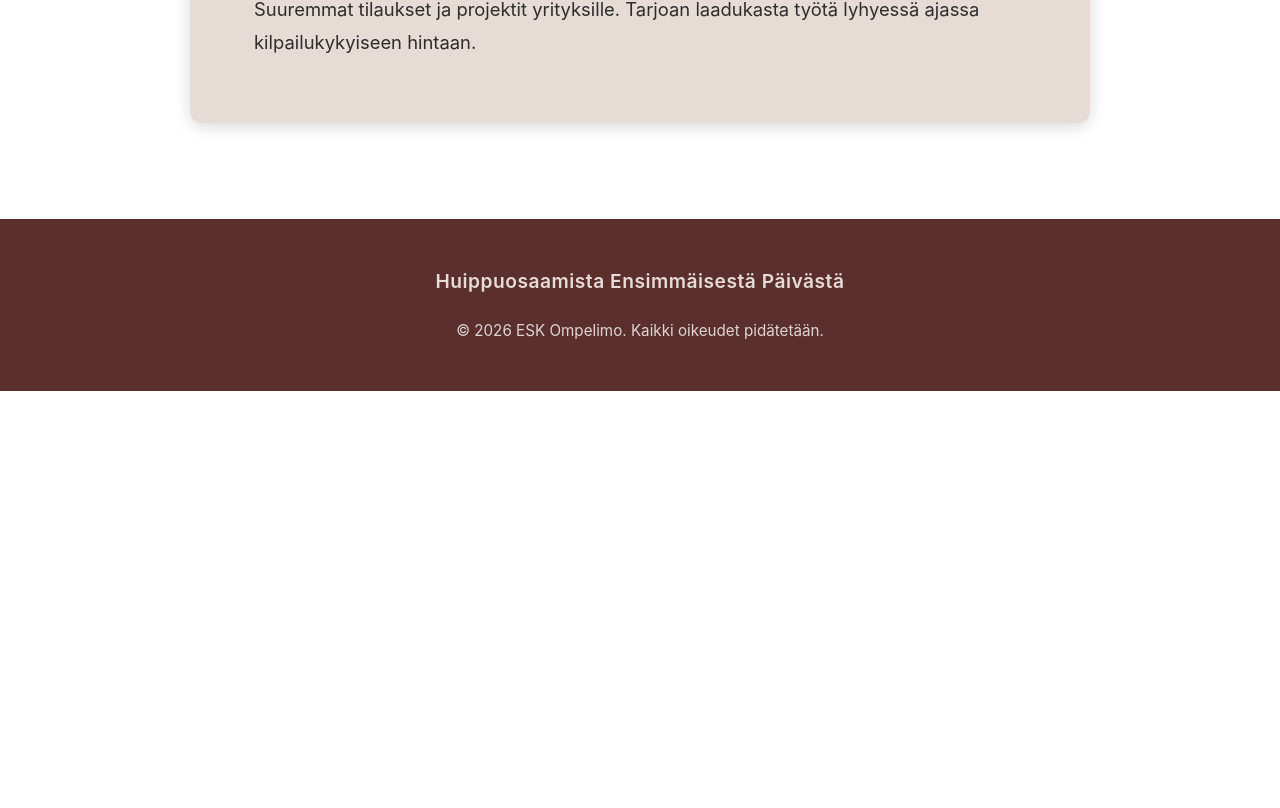
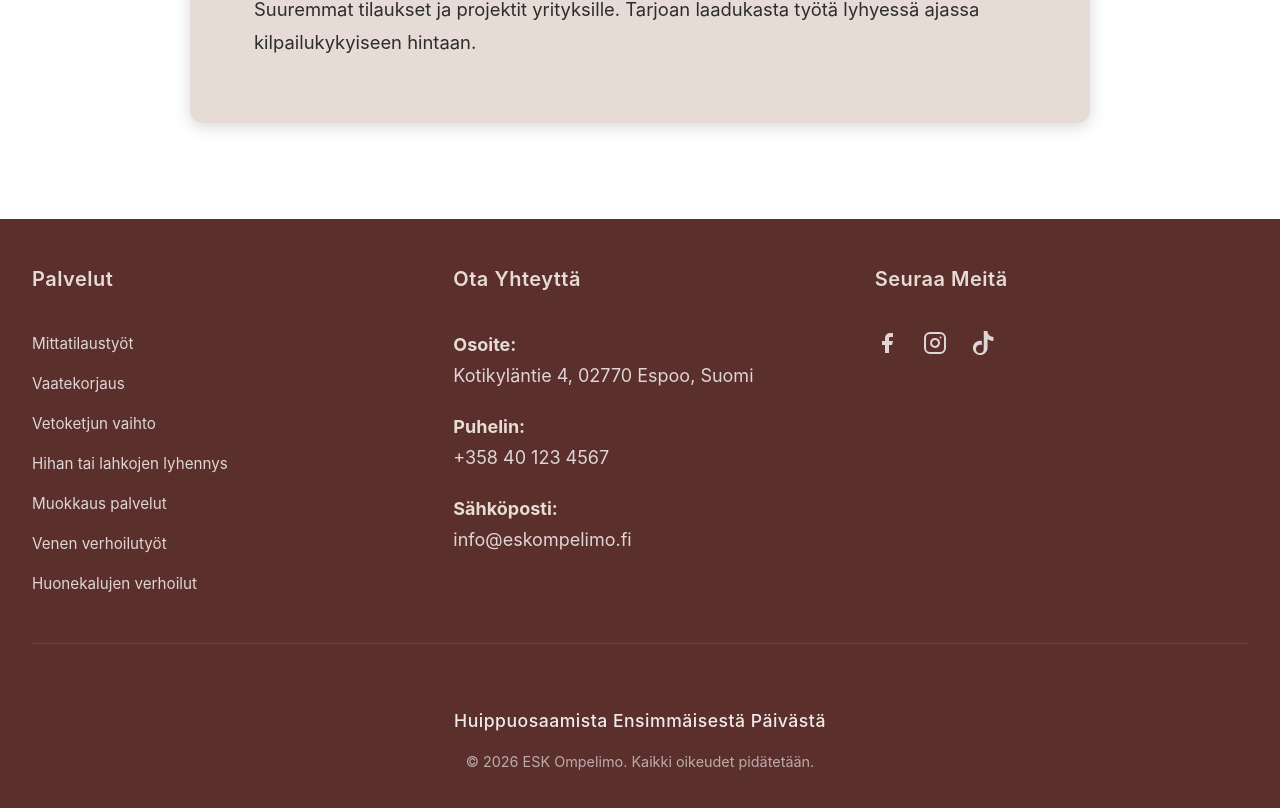
Before and after one commit to teamfrint/ESKOmpelimoLandingPage, a React (Vite) app: page / in a window 1280 px wide. Shown: the part 1168-1976 px from the top of the page. Before the commit the page ends 1559 px from the top, so only its background shows below. Built offline with nearby package versions, Linux system fonts and the light colour scheme.

Commit message:
feat: Implement a new multi-column footer with service links, contact details, and social media icons, alongside updated service menu and contact translations.

```diff
--- a/src/App.jsx
+++ b/src/App.jsx
@@ -58,7 +58,7 @@ function App() {
       <main style={{ paddingTop: '80px', minHeight: 'calc(100vh - 150px)' }}>
         {renderSection()}
       </main>
-      <Footer translations={t} />
+      <Footer translations={t} setActiveSection={setActiveSection} />
     </div>
   )
 }
--- a/src/components/Footer/Footer.jsx
+++ b/src/components/Footer/Footer.jsx
@@ -1,11 +1,70 @@
 import './Footer.scss'
 
-function Footer({ translations }) {
+function Footer({ translations, setActiveSection }) {
+  const handleServiceClick = (itemId) => {
+    if (setActiveSection) {
+      setActiveSection(`services-${itemId}`);
+    }
+  };
+
   return (
     <footer className="footer">
       <div className="footer__container">
-        <p className="footer__tagline">{translations.footer.tagline}</p>
-        <p className="footer__copyright">{translations.footer.copyright}</p>
+
+        <div className="footer__columns">
+          {/* Column 1: Services */}
+          <div className="footer__column">
+            <h3 className="footer__column-title">{translations.footer.columns.services}</h3>
+            <ul className="footer__services-list">
+              {translations.servicesMenu.items.map((item, index) => (
+                <li key={index}>
+                  <button onClick={() => handleServiceClick(item.id)} className="footer__link">
+                    {item.title}
+                  </button>
+                </li>
+              ))}
+            </ul>
+          </div>
+
+          {/* Column 2: Contact Details */}
+          <div className="footer__column">
+            <h3 className="footer__column-title">{translations.footer.columns.contact}</h3>
+            <div className="footer__contact-info">
+              <p><strong>{translations.contact.address}:</strong><br/> {translations.contact.addressValue}</p>
+              <p><strong>{translations.contact.phone}:</strong><br/> {translations.contact.phoneValue}</p>
+              <p><strong>{translations.contact.email}:</strong><br/> {translations.contact.emailValue}</p>
+            </div>
+          </div>
+
+          {/* Column 3: Social Media Icons */}
+          <div className="footer__column footer__column--social">
+            <h3 className="footer__column-title">{translations.footer.columns.social}</h3>
+            <div className="footer__social-links">
+              <a href="https://facebook.com" target="_blank" rel="noopener noreferrer" className="footer__social-icon" aria-label="Facebook">
+                <svg width="24" height="24" viewBox="0 0 24 24" fill="currentColor">
+                  <path d="M18 2h-3a5 5 0 00-5 5v3H7v4h3v8h4v-8h3l1-4h-4V7a1 1 0 011-1h3z"></path>
+                </svg>
+              </a>
+              <a href="https://instagram.com" target="_blank" rel="noopener noreferrer" className="footer__social-icon" aria-label="Instagram">
+                <svg width="24" height="24" viewBox="0 0 24 24" fill="none" stroke="currentColor" strokeWidth="2" strokeLinecap="round" strokeLinejoin="round">
+                  <rect x="2" y="2" width="20" height="20" rx="5" ry="5"></rect>
+                  <path d="M16 11.37A4 4 0 1112.63 8 4 4 0 0116 11.37z"></path>
+                  <line x1="17.5" y1="6.5" x2="17.51" y2="6.5"></line>
+                </svg>
+              </a>
+              <a href="https://tiktok.com" target="_blank" rel="noopener noreferrer" className="footer__social-icon" aria-label="TikTok">
+                <svg width="24" height="24" viewBox="0 0 24 24" fill="currentColor">
+                  <path d="M12.525.02c1.31-.02 2.61-.01 3.91-.02.08 1.53.63 3.09 1.75 4.17 1.12 1.11 2.7 1.62 4.24 1.79v4.03c-1.44-.05-2.89-.35-4.2-.97-.57-.26-1.1-.59-1.62-.93-.01 2.92.01 5.84-.02 8.75-.08 2.22-1.15 4.39-2.92 5.74-1.78 1.35-4.14 1.83-6.27 1.25-2.13-.58-3.92-2.1-4.83-4.06-1.1-2.45-.63-5.51 1.07-7.51 1.74-2.06 4.67-2.94 7.23-2.22V14c-1.84-.66-4.08-.1-5.18 1.57-.89 1.34-1.01 3.23-.19 4.66.83 1.45 2.65 2.21 4.26 1.83 1.62-.38 2.82-1.77 2.91-3.41.11-4.09.04-8.19.09-12.28 0-.15.01-.3 0-.45.03-3.11-.06-6.23.06-9.35z" />
+                </svg>
+              </a>
+            </div>
+          </div>
+        </div>
+
+        <div className="footer__bottom">
+          <p className="footer__tagline">{translations.footer.tagline}</p>
+          <p className="footer__copyright">{translations.footer.copyright}</p>
+        </div>
       </div>
     </footer>
   )
--- a/src/components/Footer/Footer.scss
+++ b/src/components/Footer/Footer.scss
@@ -11,21 +11,134 @@
     text-align: center;
   }
 
+  &__columns {
+    display: grid;
+    grid-template-columns: repeat(3, 1fr);
+    gap: $spacing-xl;
+    text-align: left;
+    margin-bottom: $spacing-xxl;
+    border-bottom: 1px solid rgba(255, 255, 255, 0.1);
+    padding-bottom: $spacing-xl;
+  }
+
+  &__column {
+    display: flex;
+    flex-direction: column;
+    gap: $spacing-md;
+
+    &--social {
+      align-items: flex-start;
+    }
+  }
+
+  &__column-title {
+    font-size: 1.25rem;
+    font-weight: 600;
+    color: $color-primary;
+    margin-bottom: $spacing-sm;
+    letter-spacing: 0.5px;
+  }
+
+  &__services-list {
+    list-style: none;
+    padding: 0;
+    margin: 0;
+    display: flex;
+    flex-direction: column;
+    gap: $spacing-sm;
+  }
+
+  &__link {
+    background: none;
+    border: none;
+    color: rgba(255, 255, 255, 0.8);
+    font-size: 0.95rem;
+    text-align: left;
+    padding: 0;
+    cursor: pointer;
+    transition: color $transition-base;
+    display: inline-block;
+
+    &:hover {
+      color: $color-primary;
+      text-decoration: underline;
+    }
+  }
+
+  &__contact-info {
+    font-size: 0.95rem;
+    color: rgba(255, 255, 255, 0.8);
+    display: flex;
+    flex-direction: column;
+    gap: $spacing-md;
+    line-height: 1.5;
+
+    p {
+      margin: 0;
+    }
+
+    strong {
+      color: $color-primary;
+      display: inline-block;
+      margin-bottom: 4px;
+    }
+  }
+
+  &__social-links {
+    display: flex;
+    gap: $spacing-md;
+  }
+
+  &__social-icon {
+    color: rgba(255, 255, 255, 0.8);
+    transition: color $transition-base, transform $transition-base;
+    display: flex;
+    align-items: center;
+    justify-content: center;
+
+    &:hover {
+      color: $color-primary;
+      transform: translateY(-2px);
+    }
+  }
+
+  &__bottom {
+    text-align: center;
+  }
+
   &__tagline {
-    font-size: 1.2rem;
-    font-weight: 600;
-    margin-bottom: $spacing-md;
-    color: $color-primary;
+    font-size: 1.1rem;
+    font-weight: 500;
+    margin-bottom: $spacing-sm;
+    color: rgba(255, 255, 255, 0.9);
     letter-spacing: 0.5px;
   }
 
   &__copyright {
-    font-size: 0.95rem;
-    color: rgba(255, 255, 255, 0.8);
+    font-size: 0.9rem;
+    color: rgba(255, 255, 255, 0.6);
   }
 
   @media (max-width: $breakpoint-mobile) {
-    padding: $spacing-lg $spacing-md;
+    padding: $spacing-xl $spacing-md;
+
+    &__columns {
+      grid-template-columns: 1fr;
+      text-align: center;
+      gap: $spacing-xxl;
+    }
+
+    &__column {
+      align-items: center;
+
+      &--social {
+        align-items: center;
+      }
+    }
+
+    &__link {
+      text-align: center;
+    }
 
     &__tagline {
       font-size: 1.1rem;
--- a/src/utils/translations.js
+++ b/src/utils/translations.js
@@ -53,42 +53,42 @@ export const translations = {
         {
           title: "Dresses",
           items: [
-            { name: "Dress hem shortening", price: "starting from — 45 €" },
-            { name: "Taking in (narrowing/alteration)", price: "starting from — 40 €" },
-            { name: "Sleeve shortening", price: "— 25 €" },
-            { name: "Zipper replacement", price: "starting from — 35 €" },
+            { name: "Dress hem shortening", price: "starting fromd45 €" },
+            { name: "Taking in (narrowing/alteration)", price: "starting from 40 €" },
+            { name: "Sleeve shortening", price: "25 €" },
+            { name: "Zipper replacement", price: "starting from 35 €" }
+          ]
+        },
         {
           title: "Trouser Hem Shortening",
           items: [
-                { name: "Trouser hems", price: "— 20 €" },
-                { name: "Trouser hems (blind stitch)", price: "— 30 €" },
-                { name: "Buttonhole", price: "— 6 € / pcs" },
-                { name: "Button sewing", price: "— 5 € / pcs" },
-                { name: "Patch sewing / repairs", price: "— 15 € / pcs" }
+            { name: "Trouser hems", price: "20 €" },
+            { name: "Trouser hems (blind stitch)", price: "30 €" },
+            { name: "Buttonhole", price: "6 € / pcs" },
+            { name: "Button sewing", price: "5 € / pcs" },
+            { name: "Patch sewing / repairs", price: "15 € / pcs" }
           ]
         },
         {
           title: "Skirts",
           items: [
-                { name: "Shortening", price: "starting from — 35 €" },
-                { name: "Zipper replacement", price: "starting from — 25 €" },
-                { name: "Other adjustments", price: "— 25 €" },
-                { name: "Waist tightening", price: "starting from — 25 €" }
+            { name: "Shortening", price: "starting from 35 €" },
+            { name: "Zipper replacement", price: "starting from 25 €" },
+            { name: "Other adjustments", price: "25 €" },
+            { name: "Waist tightening", price: "starting from 25 €" }
           ]
         },
         {
           title: "Jacket Zipper Replacement",
           items: [
-                { name: "Children’s jacket", price: "— 35 €" },
-                { name: "Hoodie", price: "— 30 €" },
-                { name: "Length 60–70 cm", price: "— 55 €" },
-                { name: "Length 75–85 cm", price: "— 65 €" },
-                { name: "Length 90–100 cm", price: "— 75 €" }
+            { name: "Children’s jacket", price: "35 €" },
+            { name: "Hoodie", price: "30 €" },
+            { name: "Length 60–70 cm", price: "55 €" },
+            { name: "Length 75–85 cm", price: "65 €" },
+            { name: "Length 90–100 cm", price: "75 €" }
 
           ]
         },
-          ]
-        }
       ]
     },
     location: {
@@ -146,8 +146,15 @@ export const translations = {
       hours: "Hours",
       hoursValue: "Mon-Fri: 9AM-6PM",
       addressValue: "Kotikyläntie 4, 02770 Espoo, Finland",
+      phoneValue: "+358 40 123 4567",
+      emailValue: "info@eskompelimo.fi",
     },
     footer: {
+      columns: {
+        services: "Services",
+        contact: "Contact Us",
+        social: "Follow Us"
+      },
       copyright: "© 2026 ESK Ompelimo. All rights reserved.",
       tagline: "Crafting Excellence Since Day One",
     },
@@ -206,39 +213,39 @@ export const translations = {
         {
           title: "Mekot",
           items: [
-            { name: "Helman lyhennys", price: "alk — 45 €" },
-            { name: "Kavennus", price: "alk — 40 €" },
-            { name: "Hihojen lyhennys", price: "— 25 €" },
-            { name: "Vetoketjun vaihto", price: "alk — 35 €" }
+            { name: "Helman lyhennys", price: "alk 45 €" },
+            { name: "Kavennus", price: "alk 40 €" },
+            { name: "Hihojen lyhennys", price: "25 €" },
+            { name: "Vetoketjun vaihto", price: "alk 35 €" }
           ]
         },
         {
           title: "Housujen lahkeet lyhennys",
           items: [
-            { name: "Housujen lahkeet", price: "— 20 €" },
-            { name: "Housujen lahkeet piiloompelu", price: "— 30 €" },
-            { name: "Napinläpi", price: "— 6 € / kpl" },
-            { name: "Nappi ompelu", price: "— 5 € / kpl" },
-            { name: "Paikkojen ompelu", price: "— 15 € / kpl" }
+            { name: "Housujen lahkeet", price: "20 €" },
+            { name: "Housujen lahkeet piiloompelu", price: "30 €" },
+            { name: "Napinläpi", price: "6 € / kpl" },
+            { name: "Nappi ompelu", price: "5 € / kpl" },
+            { name: "Paikkojen ompelu", price: "15 € / kpl" }
           ]
         },
         {
           title: "Hameet",
           items: [
-            { name: "Lyhennys", price: "alk — 35 €" },
-            { name: "Vetoketjun vaihto", price: "alk — 25 €" },
-            { name: "Muut kavennykset", price: "— 25 €" },
-            { name: "Vyötärön kavennus", price: "alk — 25 €" }
+            { name: "Lyhennys", price: "alk 35 €" },
+            { name: "Vetoketjun vaihto", price: "alk 25 €" },
+            { name: "Muut kavennykset", price: "25 €" },
+            { name: "Vyötärön kavennus", price: "alk 25 €" }
           ]
         },
         {
           title: "Jacket Zipper Replacement",
           items: [
-            { name: "Children’s jacket", price: "— 35 €" },
-            { name: "Hoodie", price: "— 30 €" },
-            { name: "Length 60–70 cm", price: "— 55 €" },
-            { name: "Length 75–85 cm", price: "— 65 €" },
-            { name: "Length 90–100 cm", price: "— 75 €" }
+            { name: "Children’s jacket", price: "35 €" },
+            { name: "Hoodie", price: "30 €" },
+            { name: "Length 60–70 cm", price: "55 €" },
+            { name: "Length 75–85 cm", price: "65 €" },
+            { name: "Length 90–100 cm", price: "75 €" }
           ]
         },
 
@@ -299,8 +306,15 @@ export const translations = {
       hours: "Aukioloajat",
       hoursValue: "Ma-Pe: 9-18",
       addressValue: "Kotikyläntie 4, 02770 Espoo, Suomi",
+      phoneValue: "+358 40 123 4567",
+      emailValue: "info@eskompelimo.fi",
     },
     footer: {
+      columns: {
+        services: "Palvelut",
+        contact: "Ota Yhteyttä",
+        social: "Seuraa Meitä"
+      },
       copyright: "© 2026 ESK Ompelimo. Kaikki oikeudet pidätetään.",
       tagline: "Huippuosaamista Ensimmäisestä Päivästä",
     },
```
Lines whose indentation alone changed are shown as unchanged.
